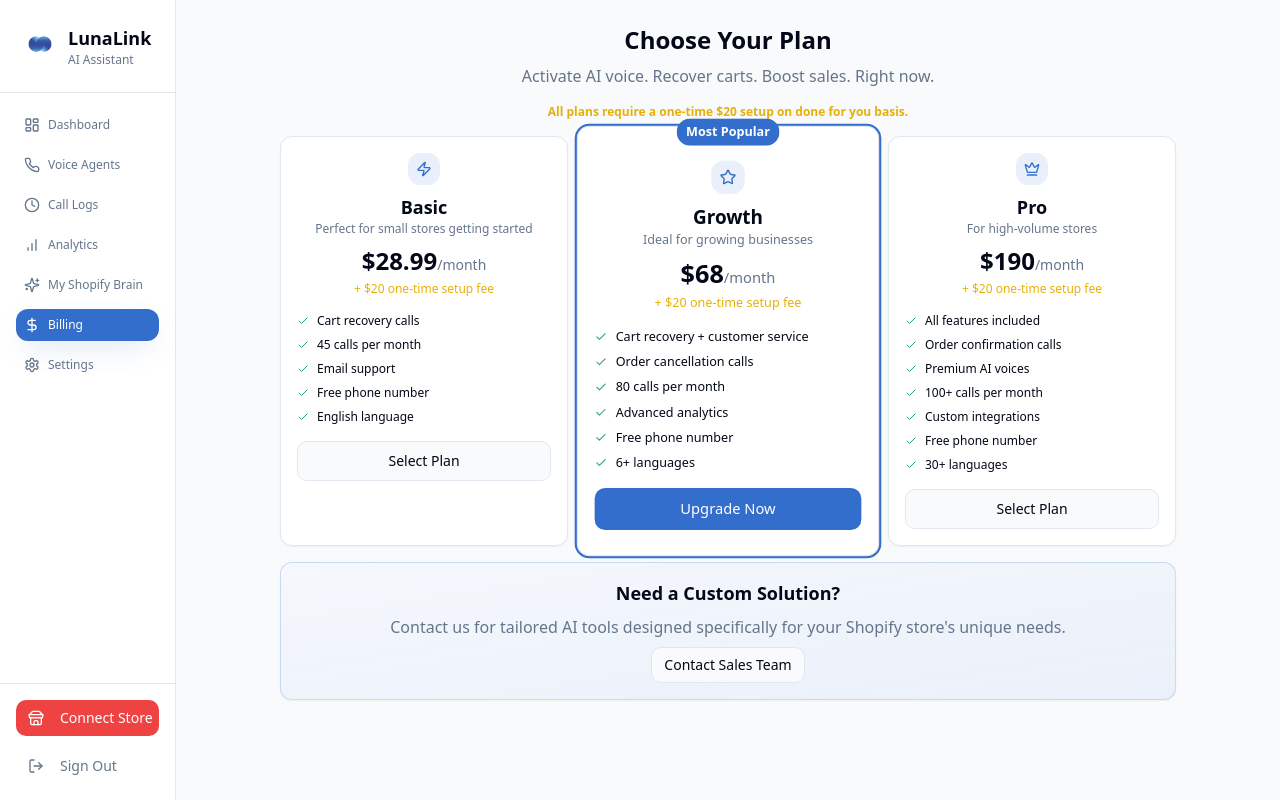
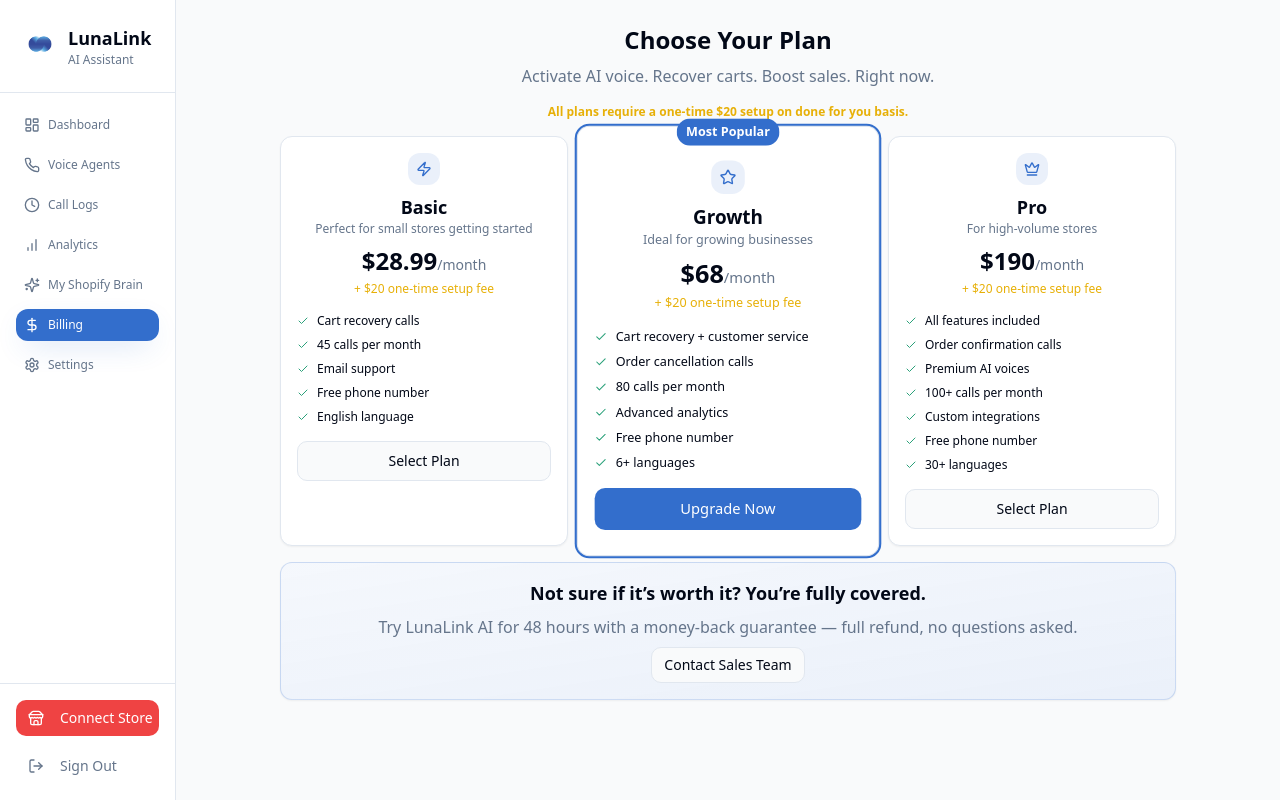
Before and after one commit to razajohri/lunalink-real, a React (Vite) app: page /billing in a window 1280 px wide. Built offline with nearby package versions, Linux system fonts and the light colour scheme.

Commit message:
pricing page edit

```diff
--- a/src/pages/Billing.tsx
+++ b/src/pages/Billing.tsx
@@ -269,9 +269,10 @@ const Billing = () => {
         {/* Custom Solution CTA */}
         <Card className="p-4 text-center bg-gradient-to-br from-primary/5 to-primary/10 border-primary/20 max-w-4xl mx-auto">
           <div className="space-y-2">
-            <h3 className="text-lg font-bold text-foreground">Need a Custom Solution?</h3>
+            <h3 className="text-lg font-bold text-foreground">Not sure if it’s worth it? You’re fully covered.</h3>
             <p className="text-muted-foreground text-base">
-              Contact us for tailored AI tools designed specifically for your Shopify store's unique needs.
+            Try LunaLink AI for 48 hours with a money-back guarantee — full refund, no questions asked.
+
             </p>
             <Button variant="outline" size="sm" className="mt-2">
               Contact Sales Team
```
